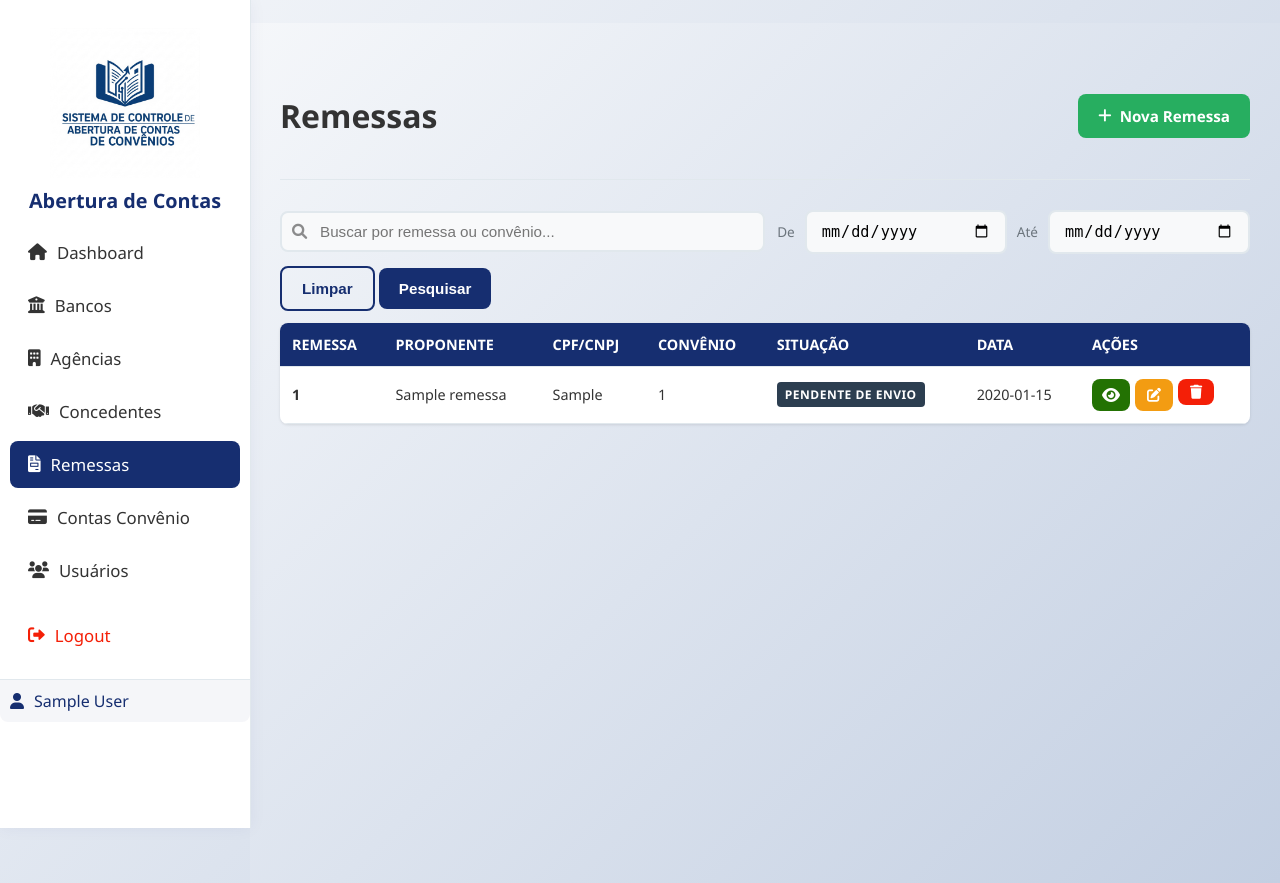
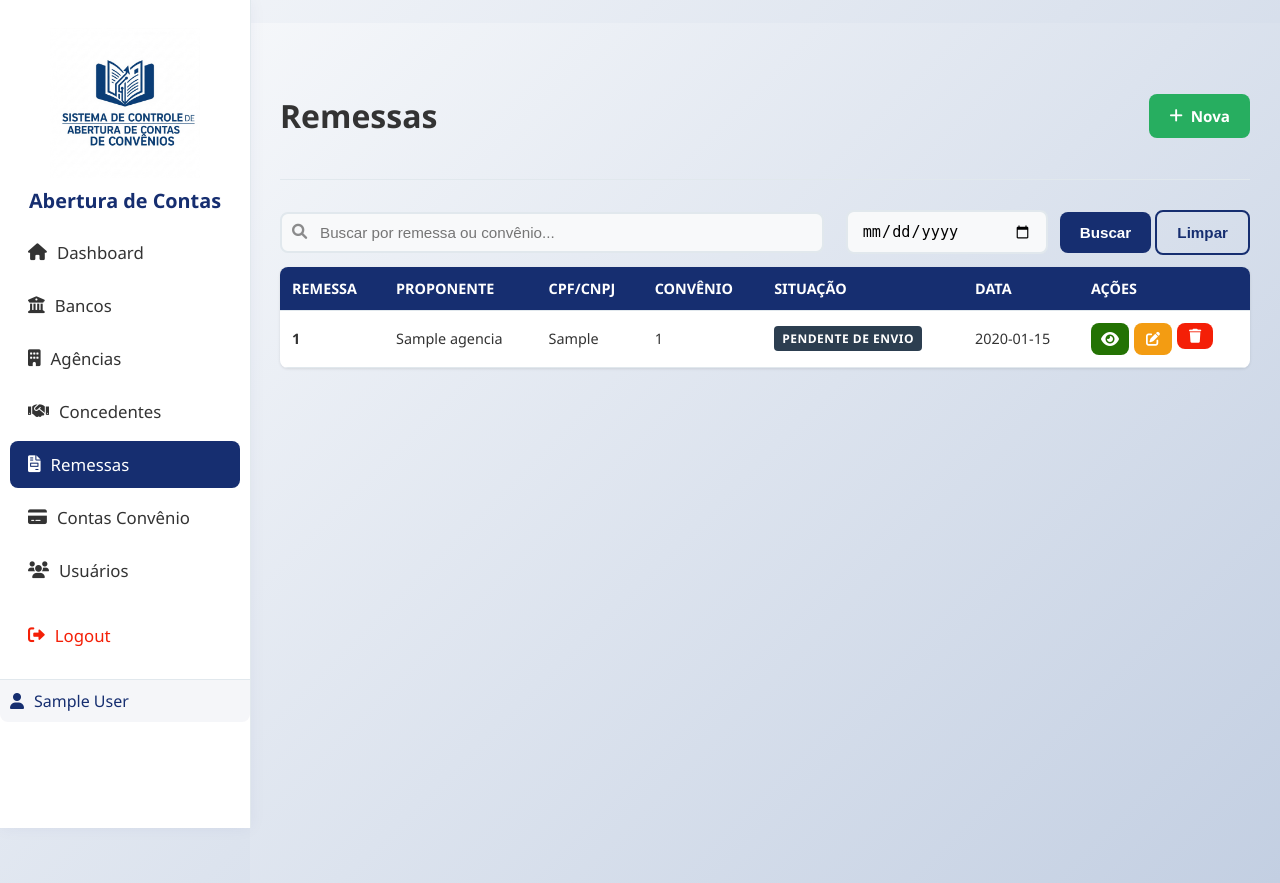
Before and after one commit to wilker57/AberturaContas, a Flask app: page /remessas in a window 1280 px wide. Run offline with Flask 3, Linux system fonts and the light colour scheme; the visitor is signed in with stand-in values (Sample User, id 1); tables that the repository leaves empty hold one stand-in row (values such as "Sample post"); a database or web service that is not in the repository returns one stand-in record (values such as "Sample title"); some libraries are stand-ins or nearby versions.

Commit message:
Ajuste Layout e funcionalidades

```diff
--- a/produto/views.py
+++ b/produto/views.py
@@ -254,6 +254,9 @@ def dashboard():
 
     result = execute_query("SELECT COUNT(*) as total FROM remessa WHERE situacao = 'Erro'")
     remessas['erro'] = result[0]['total'] if result else 0
+
+    result = execute_query("SELECT COUNT(*) as total FROM remessa WHERE situacao = 'Aprovado'")
+    remessas['aprovado'] = result[0]['total'] if result else 0
 
     return render_template('dashboard.html', stats=stats, remessas=remessas)
 
@@ -649,24 +652,28 @@ def remessas():
         return redirect(url_for('views.login'))
 
     query = """
-        SELECT
-            r.*,
-            ag.nome_agencia,
-            c.nome AS concedente_nome,
-            u.nome AS usuario_nome,
-            b.nome AS banco_nome
-        FROM remessa r
-        LEFT JOIN conta_convenio cc ON r.id_remessa = cc.id_remessa
-        LEFT JOIN agencia ag ON cc.id_agencia = ag.id_agencia
-        LEFT JOIN concedente c ON r.id_concedente = c.id_concedente
-        LEFT JOIN usuario u ON r.id_usuario = u.id_usuario
-        LEFT JOIN banco b ON r.id_banco = b.id_banco
-        ORDER BY r.dt_remessa DESC;
+       SELECT
+        r.*,
+  (
+    SELECT ag.nome_agencia
+    FROM agencia ag
+    WHERE ag.id_agencia = (
+      SELECT MIN(cc.id_agencia)
+      FROM conta_convenio cc
+      WHERE cc.id_remessa = r.id_remessa
+    )
+  ) AS nome_agencia,
+
+  (SELECT c.nome FROM concedente c WHERE c.id_concedente = r.id_concedente) AS concedente_nome,
+  (SELECT u.nome FROM usuario  u WHERE u.id_usuario    = r.id_usuario)    AS usuario_nome,
+  (SELECT b.nome FROM banco    b WHERE b.id_banco      = r.id_banco)      AS banco_nome
+FROM remessa r
+ORDER BY r.dt_remessa DESC;
+
     """
     remessas_list = execute_query(query)
 
     return render_template('remessas/list.html', remessas=remessas_list)
-
 
 @views_bp.route('/remessas/criar', methods=['GET', 'POST'])
 def criar_remessa():
@@ -796,16 +803,26 @@ def gerar_pdf(id_remessa):
     # Buscar dados completos da remessa
     query = """
         SELECT
-            r.num_remessa, r.num_processo, r.nome_proponente, r.cpf_cnpj, r.num_convenio, r.situacao,
-            r.dt_remessa,
-            c.nome AS concedente_nome,
-            u.nome AS usuario_nome,
-            b.nome AS banco_nome
-        FROM remessa r
-        LEFT JOIN concedente c ON r.id_concedente = c.id_concedente
-        LEFT JOIN usuario u ON r.id_usuario = u.id_usuario
-        LEFT JOIN banco b ON r.id_banco = b.id_banco
-        WHERE r.id_remessa = %s;
+    *,
+
+    -- Nome do concedente via subconsulta
+    (SELECT c.nome
+     FROM concedente c
+     WHERE c.id_concedente = r.id_concedente) AS concedente_nome,
+
+    -- Nome do usuário via subconsulta
+    (SELECT u.nome
+     FROM usuario u
+     WHERE u.id_usuario = r.id_usuario) AS usuario_nome,
+
+    -- Nome do banco via subconsulta
+    (SELECT b.nome
+     FROM banco b
+     WHERE b.id_banco = r.id_banco) AS banco_nome
+
+FROM remessa r
+WHERE r.id_remessa = %s;
+
     """
     remessa_data = execute_query(query, (id_remessa,))
 
--- a/templates/agencias/list.html
+++ b/templates/agencias/list.html
@@ -7,7 +7,7 @@
     <div class="page-header">
         <h1>Agências</h1>
         <a href="{{ url_for('views.criar_agencia') }}" class="btn btn-success">
-            <i class="fas fa-plus"></i> Nova Agência
+            <i class="fas fa-plus"></i> Nova
         </a>
     </div>
     <div class="content-card">
@@ -29,8 +29,9 @@
 
             <!-- Ações -->
             <div class="toolbar-actions">
+                <button type="button" id="searchButton" class="btn btn-primary">Buscar</button>
                 <button type="button" id="clearFilters" class="btn btn-outline">Limpar</button>
-                <button type="button" id="searchButton" class="btn btn-primary">Pesquisar</button>
+
             </div>
 
         </div>
--- a/templates/bancos/list.html
+++ b/templates/bancos/list.html
@@ -7,7 +7,7 @@
     <div class="page-header">
         <h1><i class="fas fa-university"></i> Bancos</h1>
         <a href="{{ url_for('views.criar_banco') }}" class="btn btn-success">
-            <i class="fas fa-plus"></i> Novo Banco
+            <i class="fas fa-plus"></i> Novo
         </a>
     </div>
 
@@ -31,8 +31,9 @@
 
             <!-- Ações -->
             <div class="toolbar-actions">
+                <button type="button" id="searchButton" class="btn btn-primary">Buscar</button>
                 <button type="button" id="clearFilters" class="btn btn-outline">Limpar</button>
-                <button type="button" id="searchButton" class="btn btn-primary">Pesquisar</button>
+
             </div>
 
         </div>
--- a/templates/concedentes/list.html
+++ b/templates/concedentes/list.html
@@ -7,7 +7,7 @@
     <div class="page-header">
         <h1>Concedentes</h1>
         <a href="{{ url_for('views.criar_concedente') }}" class="btn btn-success">
-            <i class="fas fa-plus"></i> Novo Concedente
+            <i class="fas fa-plus"></i> Novo
         </a>
     </div>
     <div class="content-card">
@@ -29,8 +29,9 @@
 
             <!-- Ações -->
             <div class="toolbar-actions">
+                <button type="button" id="searchButton" class="btn btn-primary">Buscar</button>
                 <button type="button" id="clearFilters" class="btn btn-outline">Limpar</button>
-                <button type="button" id="searchButton" class="btn btn-primary">Pesquisar</button>
+
             </div>
 
         </div>
--- a/templates/remessas/list.html
+++ b/templates/remessas/list.html
@@ -7,7 +7,7 @@
     <div class="page-header">
         <h1>Remessas</h1>
         <a href="{{ url_for('views.criar_remessa') }}" class="btn btn-success">
-            <i class="fas fa-plus"></i> Nova Remessa
+            <i class="fas fa-plus"></i> Nova
         </a>
 
     </div>
@@ -30,26 +30,20 @@
 
   <!-- Intervalo de datas -->
   <div class="date-range">
-    <label for="dateFrom">De</label>
+    <label for="dateFrom"></label>
     <input
       type="date"
       id="dateFrom"
       class="form-control"
       aria-label="Filtrar a partir de"
     >
-    <label for="dateTo">Até</label>
-    <input
-      type="date"
-      id="dateTo"
-      class="form-control"
-      aria-label="Filtrar até"
-    >
   </div>
 
   <!-- Ações -->
   <div class="toolbar-actions">
+    <button type="button" id="searchButton" class="btn btn-primary">Buscar</button>
     <button type="button" id="clearFilters" class="btn btn-outline">Limpar</button>
-    <button type="button" id="searchButton" class="btn btn-primary">Pesquisar</button>
+
 
   </div>
 
@@ -88,8 +82,11 @@
                                 <span class="badge badge-success">Conta Aberta</span>
                             {% elif remessa.situacao == 'Erro' %}
                                 <span class="badge badge-danger">Erro</span>
+                            {% elif remessa.situacao == 'Aprovado' %}
+                                <span class="badge badge-success">Aprovado</span>
                             {% else %}
                                 <span class="badge badge-secondary">{{ remessa.situacao }}</span>
+
                             {% endif %}
                         </td>
                         <td>{{ remessa.dt_remessa.strftime('%d/%m/%Y') if remessa.dt_remessa else '-' }}</td>
--- a/templates/usuarios/list.html
+++ b/templates/usuarios/list.html
@@ -7,7 +7,7 @@
     <div class="page-header">
         <h1>Usuários</h1>
         <a href="{{ url_for('views.criar_usuario') }}" class="btn btn-success">
-            <i class="fas fa-plus"></i> Novo Usuário
+            <i class="fas fa-plus"></i> Novo
         </a>
     </div>
 
@@ -31,8 +31,9 @@
 
             <!-- Ações -->
             <div class="toolbar-actions">
+                <button type="button" id="searchButton" class="btn btn-primary">Buscar</button>
                 <button type="button" id="clearFilters" class="btn btn-outline">Limpar</button>
-                <button type="button" id="searchButton" class="btn btn-primary">Pesquisar</button>
+
             </div>
 
         </div>
```
Also changed, not shown: templates/contas-convenio/list.html (+4 -10 lines).
